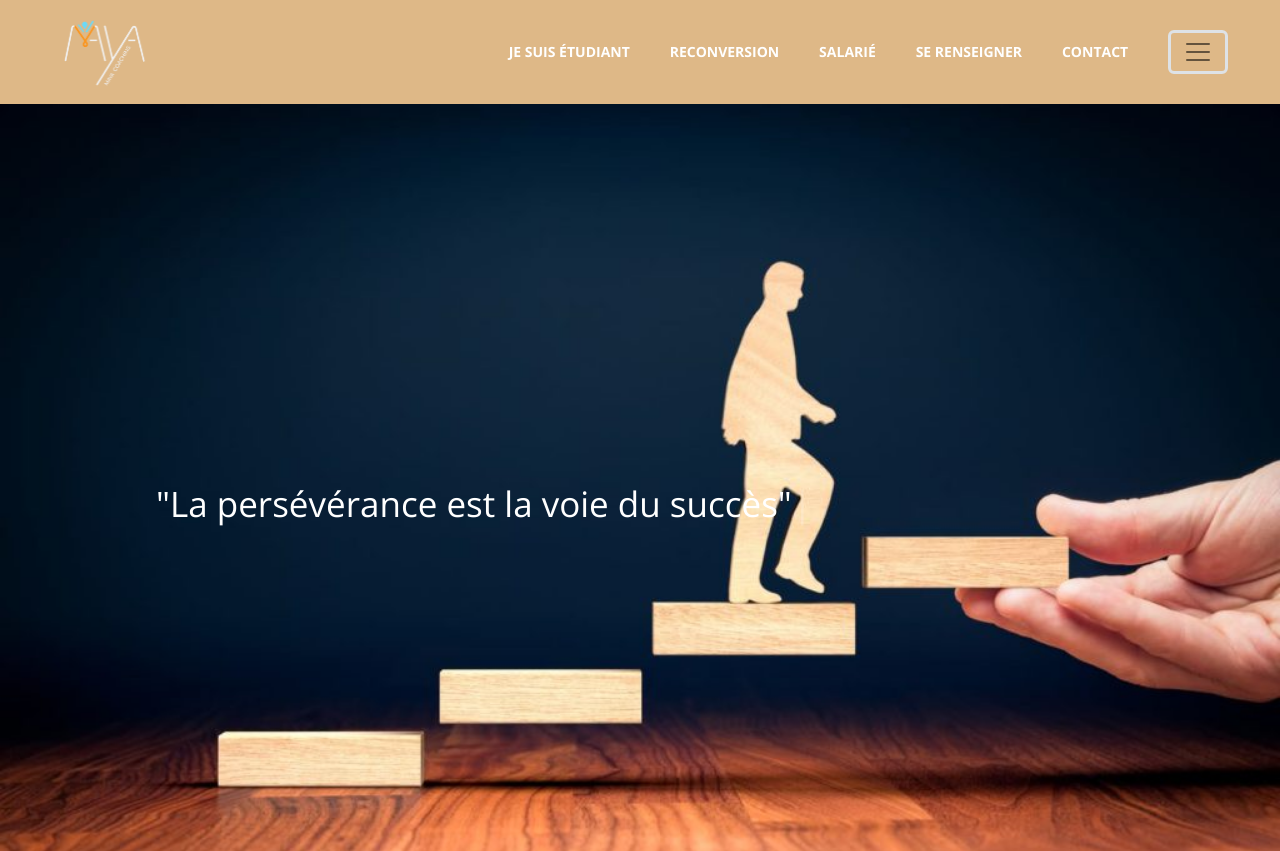
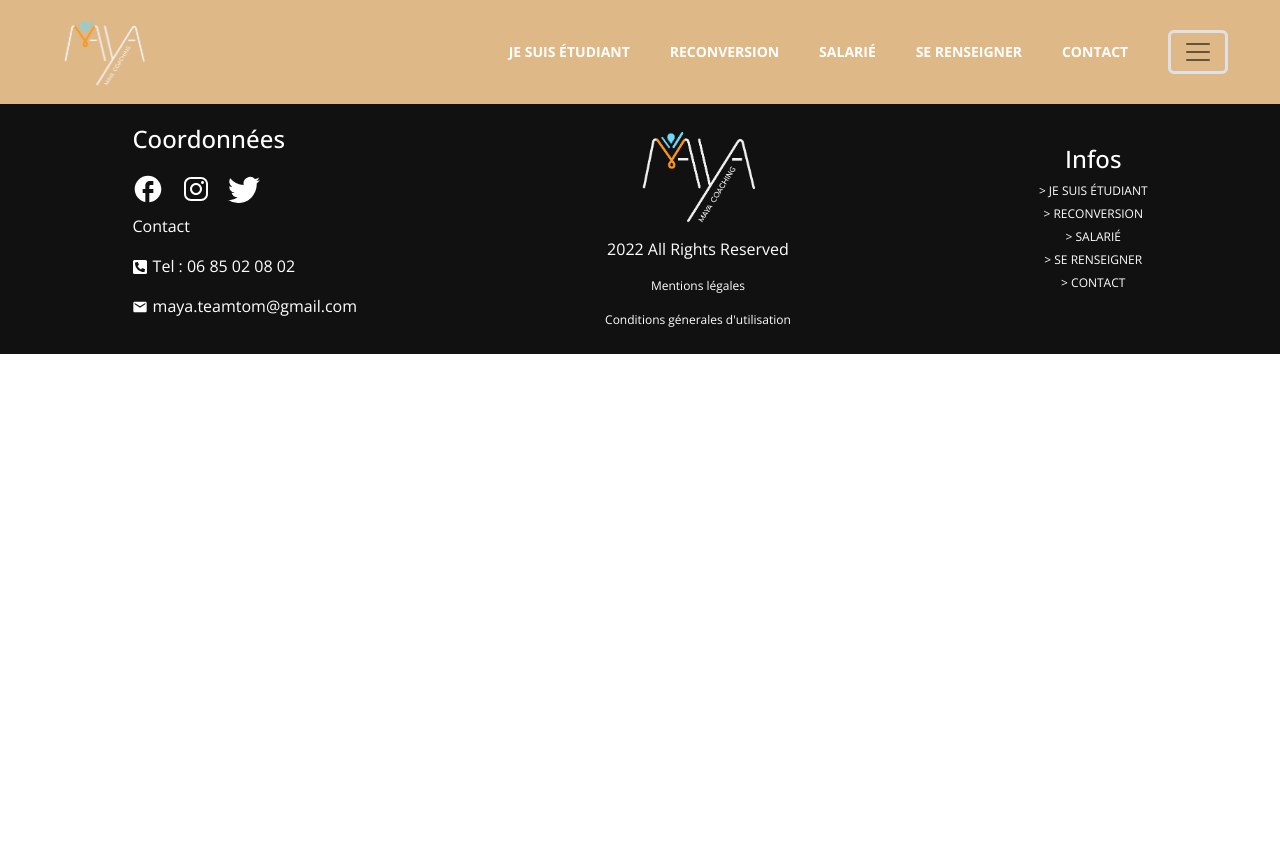
Before and after one commit to ProjectXTN/maya-coach, a React (Create React App) app: page / in a window 1280 px wide. Shown: the top 851 px of the page. After the commit the page ends 800 px from the top, so only its background shows below. Built offline with nearby package versions, Linux system fonts and the light colour scheme.

Commit message:
TESTE Router

```diff
--- a/src/components/AnimationsRoutes/AnimationRoute.js
+++ b/src/components/AnimationsRoutes/AnimationRoute.js
@@ -19,7 +19,7 @@ const AnimationRoute = () => {
     return (
     <AnimatePresence>
         <Routes location={location} key={location.pathname}>
-            <Route path="/" element={<Home />} />
+            <Route path="/maya-coach" element={<Home />} />
             <Route path="/je-suis-etudiant" element={<Etudiant />} />
             <Route path="/contacte" element={<Contacte />} />
         </Routes>
--- a/src/pages/Contacte/index.jsx
+++ b/src/pages/Contacte/index.jsx
@@ -14,7 +14,7 @@ const Contacte = () => {
     <motion.div
       initial={{width: 0}}
       animate={{width: "100%"}}
-      exit={{ x: window.innerWidth, transition: {duration: 0.1}}}
+      exit={{ x: window.innerWidth, transition: {duration: 0.4}}}
     >
         <div className='bgImg'>
             <Container>
--- a/src/pages/Etudiant/index.jsx
+++ b/src/pages/Etudiant/index.jsx
@@ -24,7 +24,7 @@ const Etudiant = () => {
     <motion.div
     initial={{width: 0}}
     animate={{width: "100%"}}
-    exit={{ x: window.innerWidth, transition: {duration: 0.1}}}
+    exit={{ x: window.innerWidth, transition: {duration: 0.4}}}
     >
         <Container>
             <Row>
--- a/src/pages/Home/index.jsx
+++ b/src/pages/Home/index.jsx
@@ -20,7 +20,7 @@ const Home = () => {
     <motion.div
     initial={{width: 0}}
     animate={{width: "100%"}}
-    exit={{ x: window.innerWidth, transition: {duration: 0.1}}}
+    exit={{ x: window.innerWidth, transition: {duration: 0.4}}}
     >
         <div className='container-wrapper'>
           <div className='bgimg-1'>
```
